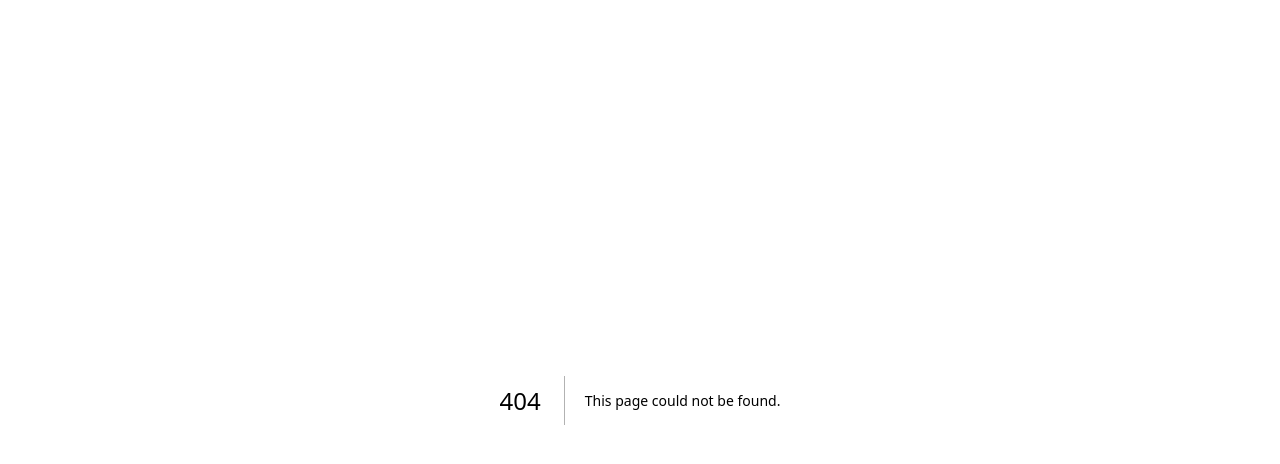
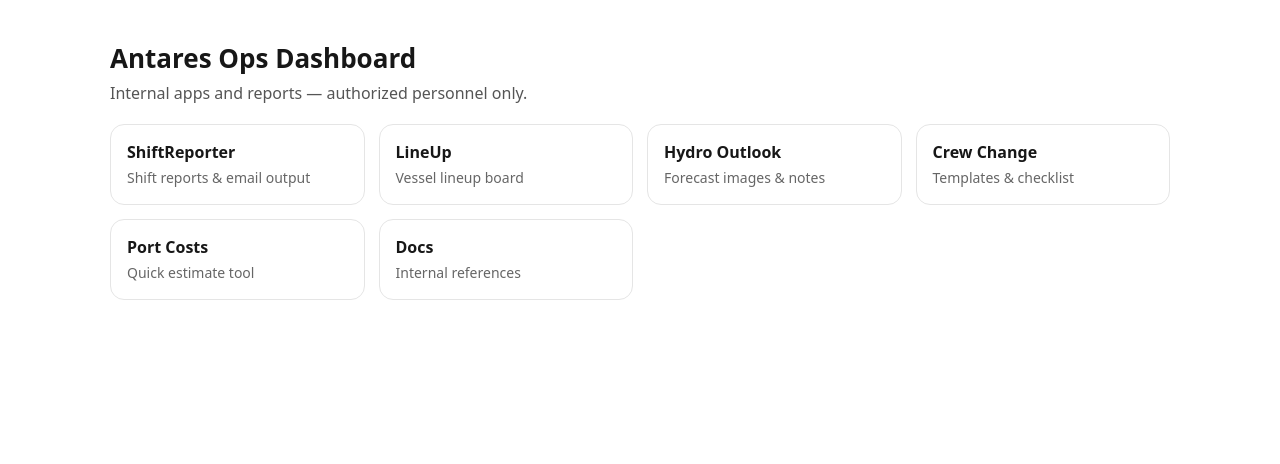
Before and after one commit to SERGIOSCAR/antares-ops-dashboard, a Next.js app: page /dashboard in a window 1280 px wide. Before the commit this address had no page. Shown: the top 464 px of the page. Built offline with nearby package versions, Linux system fonts and the light colour scheme.

Commit message:
Add dashboard page

```diff
--- /dev/null
+++ b/app/dashboard/page.tsx
@@ -0,0 +1,48 @@
+export default function DashboardPage() {
+  const apps = [
+    { title: "ShiftReporter", desc: "Shift reports & email output", href: "/shiftreporter" },
+    { title: "LineUp", desc: "Vessel lineup board", href: "/lineup" },
+    { title: "Hydro Outlook", desc: "Forecast images & notes", href: "/hydro" },
+    { title: "Crew Change", desc: "Templates & checklist", href: "/crew-change" },
+    { title: "Port Costs", desc: "Quick estimate tool", href: "/port-costs" },
+    { title: "Docs", desc: "Internal references", href: "/docs" },
+  ];
+
+  return (
+    <main style={{ maxWidth: 1100, margin: "40px auto", padding: "0 20px", fontFamily: "system-ui" }}>
+      <header style={{ marginBottom: 20 }}>
+        <h1 style={{ margin: 0, fontSize: 26 }}>Antares Ops Dashboard</h1>
+        <p style={{ margin: "6px 0 0", color: "#555" }}>
+          Internal apps and reports — authorized personnel only.
+        </p>
+      </header>
+
+      <section
+        style={{
+          display: "grid",
+          gridTemplateColumns: "repeat(auto-fit, minmax(240px, 1fr))",
+          gap: 14,
+        }}
+      >
+        {apps.map((a) => (
+          <a
+            key={a.title}
+            href={a.href}
+            style={{
+              display: "block",
+              padding: 16,
+              border: "1px solid #e5e5e5",
+              borderRadius: 14,
+              textDecoration: "none",
+              color: "inherit",
+              background: "white",
+            }}
+          >
+            <div style={{ fontWeight: 700, marginBottom: 6 }}>{a.title}</div>
+            <div style={{ color: "#666", fontSize: 14, lineHeight: 1.35 }}>{a.desc}</div>
+          </a>
+        ))}
+      </section>
+    </main>
+  );
+}
```
